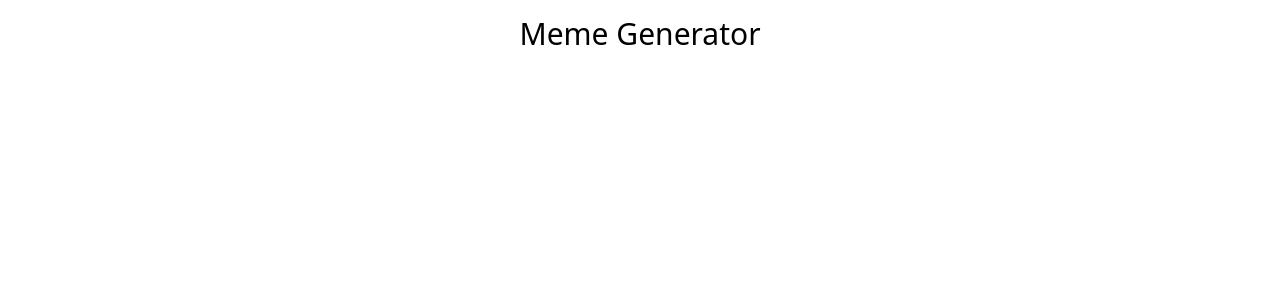
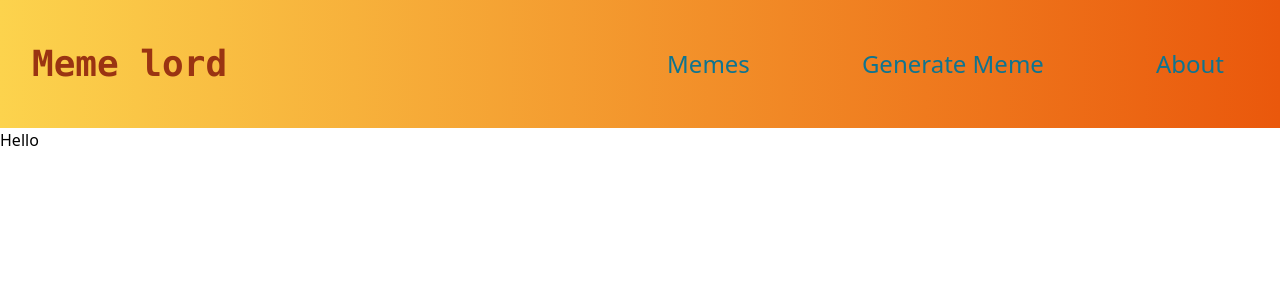
Before and after one commit to malcomowilla/meme-lord, a React (Create React App) app: page / in a window 1280 px wide. Shown: the top 300 px of the page. Built offline with nearby package versions, Linux system fonts and the light colour scheme.

Commit message:
add and style the nav bar.

```diff
--- a/src/App.js
+++ b/src/App.js
@@ -5,6 +5,9 @@ function App() {
   return (
     <div>
       <Home />
+      <div>
+        Hello
+      </div>
     </div>
   );
 }
--- a/src/components/home/Header.js
+++ b/src/components/home/Header.js
@@ -2,10 +2,18 @@ import React from "react";
 
 function Header() {
     return (
-        <>
-        <h1 className="text-center text-3xl my-4">Meme Generator</h1>
-        <nav></nav>
-        </>
+        <div className="flex content-center justify-between items-center h-32 bg-gradient-to-r from-amber-300 to-orange-600">
+            <h3 className="subpixel-antialiased font-mono text-4xl font-bold text-orange-800 p-4 m-4 align-middle">Meme lord</h3>
+            <div>
+                <nav className="text-cyan-700">
+                    <ul className="m-0 p-0 list-none overflow-hidden text-2xl">
+                        <li className="inline m-4 p-4 h-4 rounded-lg"><a href="#?" className="m-2 p-4">Memes</a></li>
+                        <li className="inline m-4 p-4 h-4 rounded-lg"><a href="#?" className="m-2 p-4">Generate Meme</a></li>
+                        <li className="inline m-4 p-4 h-4 rounded-lg"><a href="#?" className="m-2 p-4">About</a></li>
+                    </ul>
+                </nav>
+            </div>
+        </div>
     );
 }
 
--- a/src/components/home/Home.js
+++ b/src/components/home/Home.js
@@ -5,7 +5,10 @@ import Header from './Header'
 
 function Home(){
     return(
+      <>
       <Header />
+      </>
+
     )
 }
 
```
Also changed, not shown: 1 other file (tests, documents, lock files or other folders).
